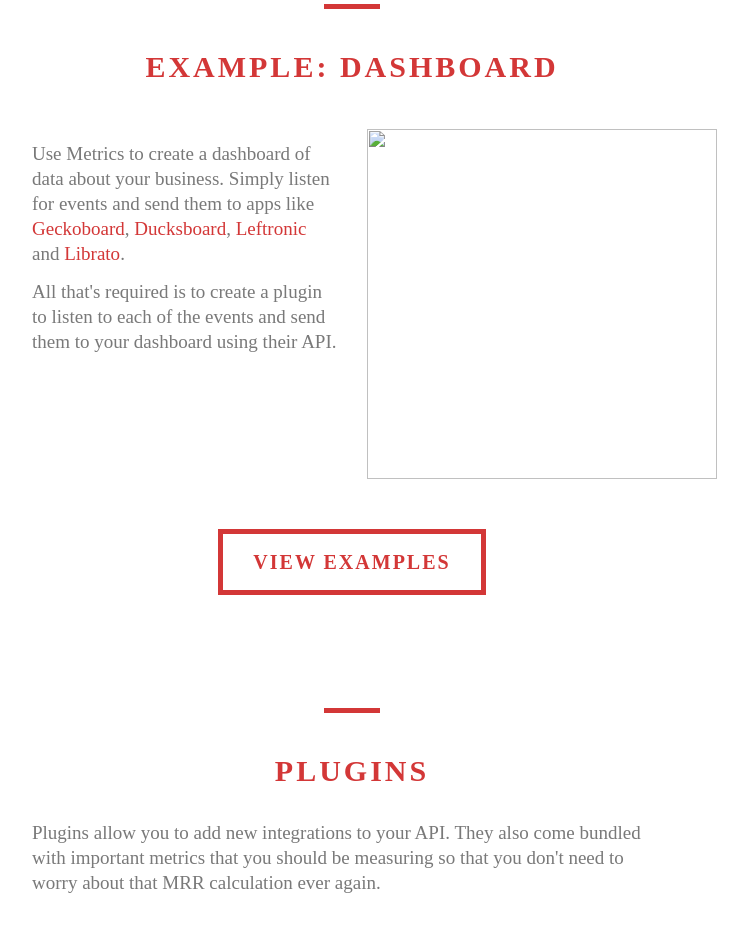
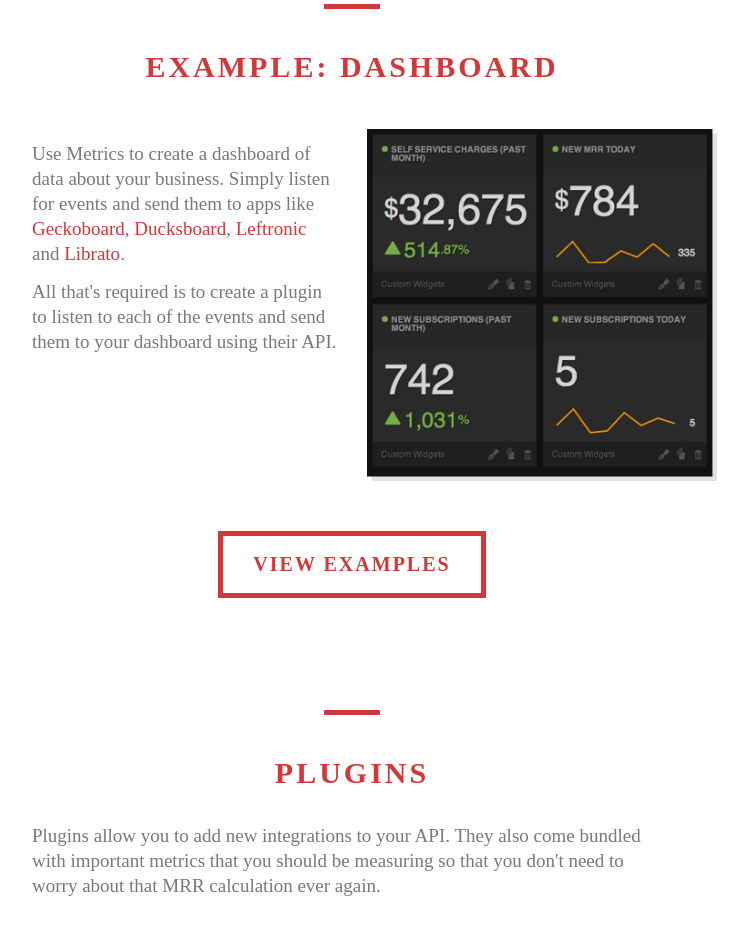
Before and after one commit to segment-boneyard/metrics, a plain HTML site: page index.html in a window 1280 px wide. Shown: the part 2680-3606 px from the top of the page, without its empty margins (288-1036 px from the left). Drawn offline with Linux system fonts and the light colour scheme; the site is published under a folder, as on GitHub Pages, so addresses that start at the root find nothing.

Commit message:
Fixed image link

```diff
--- a/index.html
+++ b/index.html
@@ -69,7 +69,7 @@
           <p>All that's required is to create a plugin to listen to each of the events and send them to your dashboard using their API.</p>
         </div>
         <div class="Grid-cell u-size1of2">
-          <img src="/images/dashboard.png" width="350" />
+          <img src="images/dashboard.png" width="350" />
         </div>
       </div>
     </div>
```
